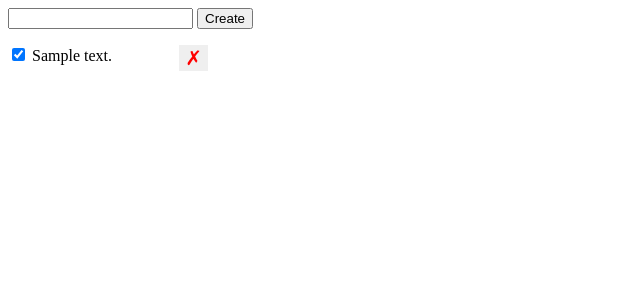
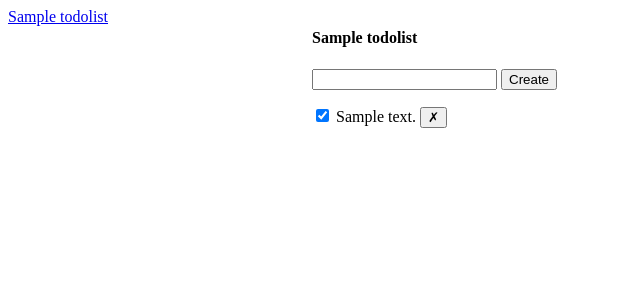
Before and after one commit to tuncerm/Udacity-FullStack-Nanodegree-ToDoApp, a Flask app: page /lists/1 in a window 1280 px wide. Shown: the top 300 px of the page, without its empty margins (0-640 px from the left). Run offline with Flask 2, Linux system fonts and the light colour scheme; tables that the repository leaves empty hold one stand-in row (values such as "Sample post").

Commit message:
Added list support and routing, kind of...

```diff
--- a/app.py
+++ b/app.py
@@ -38,7 +38,7 @@
 
 @app.route('/lists/<list_id>')
 def get_list_todos(list_id):
-    return render_template('index.html', todos=Todo.query.filter_by(list_id=list_id).order_by('id').all())
+    return render_template('index.html', lists=TodoList.query.all(), active_list=TodoList.query.get(list_id), todos=Todo.query.filter_by(list_id=list_id).order_by('id').all())
 
 
 @app.route('/todos', methods=['POST'])
--- a/templates/index.html
+++ b/templates/index.html
@@ -5,11 +5,11 @@
             .hidden {
                 display: none;
             }
-            #list{
+            #todos, #lists{
                 list-style: none;
                 padding: 0;
                 margin: 0;
-                width: 200px;
+                width: 300px;
             }
             #list li {
                 clear: both;
@@ -30,12 +30,25 @@
         </style>
     </head>
     <body>
-        <div id="error" class="hidden">Something went wrong!</div>
+        <div class="lists-wrapper">
+            <ul id="lists">
+                {% for list in lists %}
+                    <li>
+                        <a href="/lists/{{ list.id }}">
+                            {{ list.name }}
+                        </a>
+                    </li>
+                {% endfor %}
+            </ul>
+        </div>
+        <div class="todos-wrapper">
+            <h4>{{ active_list.name }}</h4>
             <form id="form">
                 <input id="description" type="text" name="description" />
                 <input type="submit" value="Create" />
             </form>
-        <ul id="list">
+            <div id="error" class="hidden">Something went wrong!</div>
+            <ul id="todos">
                 {% for todo in todos %}
                     <li>
                         <input class="check-completed" data-id="{{ todo.id }}" type="checkbox" {% if todo.completed %} checked {% endif %} />
@@ -44,6 +57,7 @@
                     </li>
                 {% endfor %}
             </ul>
+        </div>
         <script>
             const cbChange = (e) => {
                 const completed = e.target.checked;
```
Lines whose indentation alone changed are shown as unchanged.
